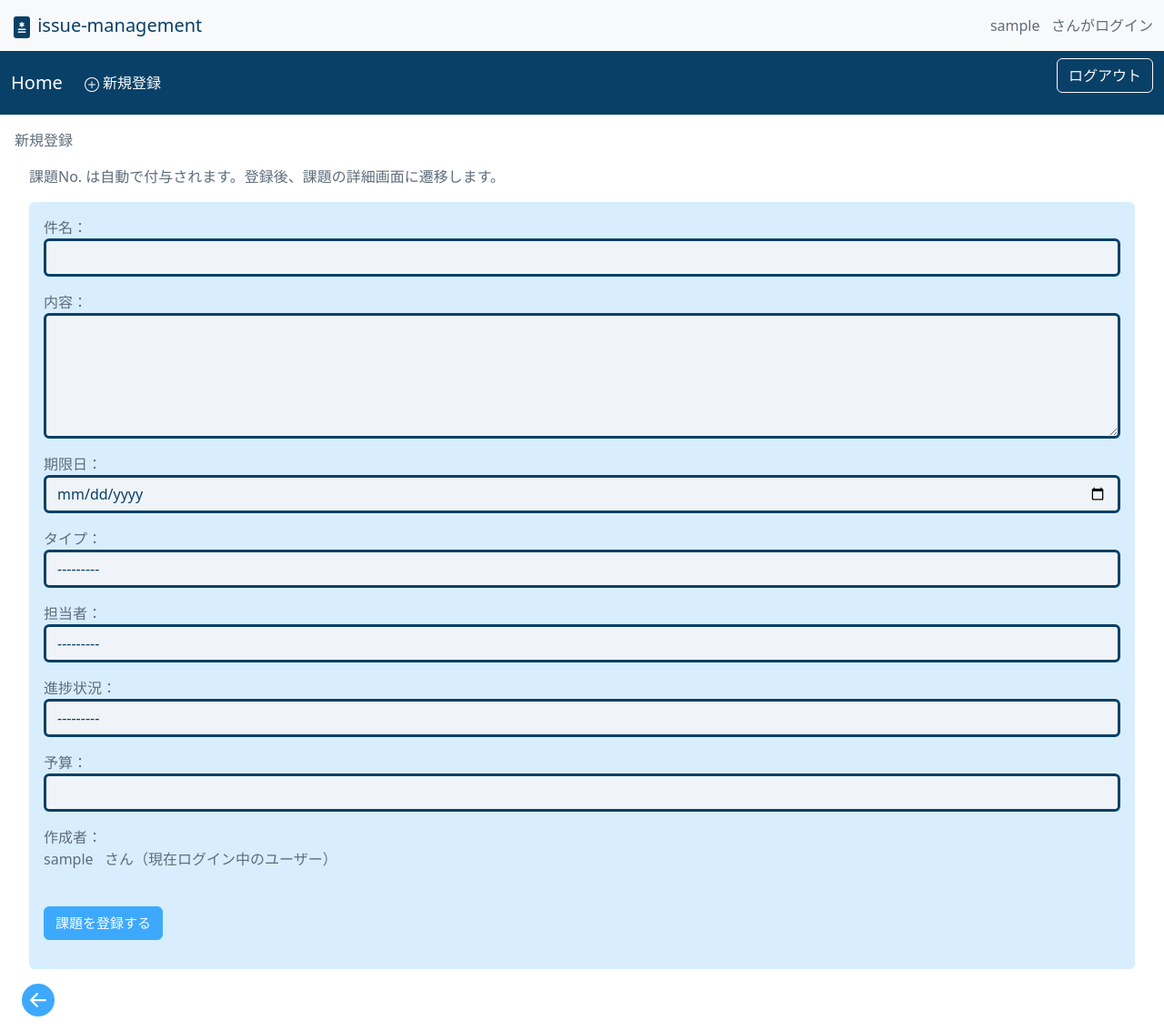
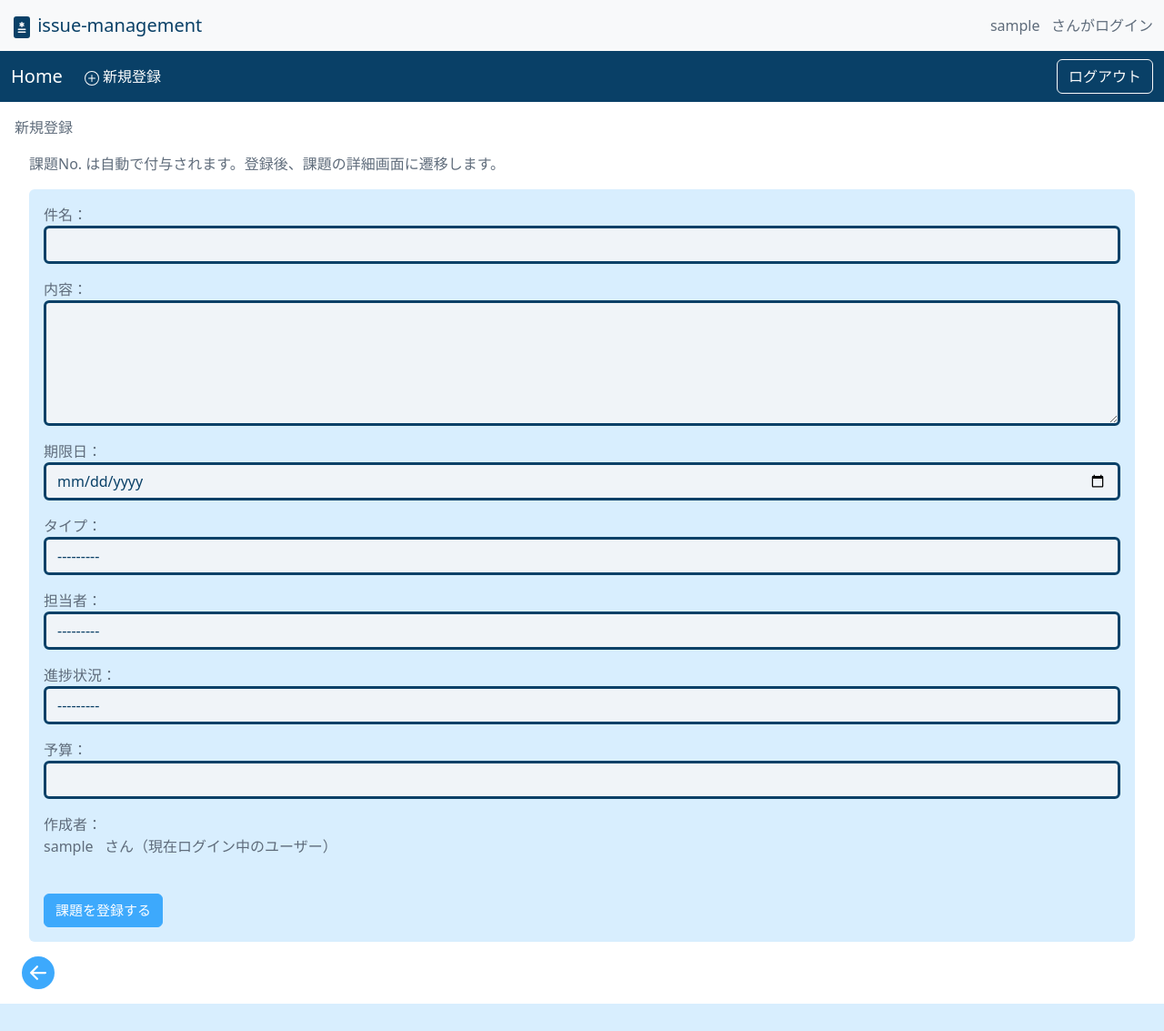
Before and after one commit to hiiragi0o/issue-management, a Django app: page /create/ in a window 1280 px wide. Shown: the whole page at 91% size. After the commit the page ends 1103 px from the top, so only its background shows below. Run offline with Django 4.2, Linux system fonts and the light colour scheme; the visitor is signed in with stand-in values (Sample User, id 1); data comes from the database, SQL or seed files in the repository.

Commit message:
不要なコードを削除

```diff
--- a/issue/templates/base.html
+++ b/issue/templates/base.html
@@ -1,6 +1,4 @@
 {% load static %}
-<link rel="stylesheet" href="{% static 'css/style.css' %}">
-
 <!DOCTYPE html>
 <html lang="ja">
 
@@ -11,7 +9,15 @@
     <meta http-equiv="X-UA-Compatible" content="IE=edge" />
     <meta name="viewport" content="width=device-width, initial-scale=1" />
     <title>{% block title %}{% endblock title %}</title>
-    <!-- ロゴ画像とテキスト -->
+    <!-- BootstrapのCSS -->
+    <link href="https://cdn.jsdelivr.net/npm/bootstrap@5.3.0/dist/css/bootstrap.min.css" rel="stylesheet" integrity="sha384-9ndCyUaIbzAi2FUVXJi0CjmCapSmO7SnpJef0486qhLnuZ2cdeRhO02iuK6FUUVM" crossorigin="anonymous" />
+    <!-- カスタムCSS -->
+    <link rel="stylesheet" href="{% static 'css/style.css' %}">
+  </head>
+
+  <body>
+    <header>
+      <!-- タイトルやユーザー情報 -->
       <div class="navbar bg-body-tertiary">
         <div class="container-fluid">
           <a class="navbar-brand" style="color: #094067">
@@ -21,22 +27,12 @@
             </svg>
             issue-management
           </a>
-        <form class="my-1" role="search">
+          <!-- ログインユーザー名表示 -->
           {% if user.is_authenticated %}
             <p class="nav justify-content-end">{{ user.get_username }} &nbsp; さんがログイン</p>
           {% endif %}
-        </form>
         </div>
       </div>
-    <!-- BootstrapのCSS -->
-    <link href="https://cdn.jsdelivr.net/npm/bootstrap@5.3.0/dist/css/bootstrap.min.css" rel="stylesheet" integrity="sha384-9ndCyUaIbzAi2FUVXJi0CjmCapSmO7SnpJef0486qhLnuZ2cdeRhO02iuK6FUUVM" crossorigin="anonymous" />
-    <!-- カスタムCSS -->
-    <link rel="stylesheet" href="{% static 'css/style.css' %}">
-
-  </head>
-
-  <body>
-    <header>
       <!-- Navbar content -->
       <nav class="navbar navbar-expand-lg" data-bs-theme="dark" style="background-color: #094067">
         <div class="container-fluid">
@@ -58,10 +54,10 @@
             </ul>
             <form class="d-flex" role="search">
               {% if user.is_authenticated %}
-              <a class="btn btn-outline-light btn-custom justify-content-end" href="{% url 'logout' %}">ログアウト</a>
+              <a class="btn btn-outline-light justify-content-end" href="{% url 'logout' %}">ログアウト</a>
               {% else %}
-              <a class="btn btn-outline-light btn-custom justify-content-end" href="{% url 'login' %}">ログイン</a>&nbsp;
-              <a class="btn btn-outline-light btn-custom justify-content-end" href="{% url 'signup' %}">サインアップ</a>
+              <a class="btn btn-outline-light justify-content-end" href="{% url 'login' %}">ログイン</a>&nbsp;
+              <a class="btn btn-outline-light justify-content-end" href="{% url 'signup' %}">サインアップ</a>
               {% endif %}
             </form>
           </div>
@@ -74,7 +70,6 @@
       {% block content %}
         <h1 class="h4">{% block h1 %}{% endblock h1 %}</h1>
       {% endblock %}
-
       {% block footer %}
         <footer>
           {% load issue %}
@@ -87,7 +82,6 @@
         </footer>
       {% endblock %}
     </div>
-
     <!-- BootstrapのJS -->
     <script src="https://cdn.jsdelivr.net/npm/bootstrap@5.3.0/dist/js/bootstrap.bundle.min.js" integrity="sha384-geWF76RCwLtnZ8qwWowPQNguL3RmwHVBC9FhGdlKrxdiJJigb/j/68SIy3Te4Bkz" crossorigin="anonymous"></script>
     {% block script %}{% endblock %}
--- a/issue/templates/create.html
+++ b/issue/templates/create.html
@@ -17,19 +17,18 @@
                 <!-- 入力値があれば残す設定：value -->
                 <input id="title" type="text" class="form-control mb-3" name="title" value="{{ form.title.value|default_if_none:"" }}">
                 <!-- 空白の場合エラーを表示 -->
-                <b><font color="red">{{ form.title.errors }}</font></b>
-
+                <b><span class="text-danger">{{ form.title.errors }}</span></b>
                 <label for="contents">
                     内容：
                 </label>
                 <textarea id="contents" class="form-control mb-3" name="contents" rows="5">{{ form.contents.value|default_if_none:"" }}</textarea>
-                <b><font color="red">{{ form.contents.errors }}</font></b>
+                <b><span class="text-danger">{{ form.contents.errors }}</span></b>
 
                 <label for="deadline">
                     期限日：
                 </label>
                 <input required id="deadline" type="date" class="form-control mb-3" name="deadline" value="{{ form.deadline.value|default_if_none:"" }}">
-                <b><font color="red">{{ form.deadline.errors }}</font></b>
+                <b><span class="text-danger">{{ form.deadline.errors }}</span></b>
 
                 <label for="type">
                 タイプ：
@@ -39,7 +38,7 @@
                         <option value="{{ choice.0 }}" {% if choice.0 == form.type.value %}selected{% endif %}>{{ choice.1 }}</option>
                     {% endfor %}
                 </select>
-                <b><font color="red">{{ form.type.errors }}</font></b>
+                <b><span class="text-danger">{{ form.type.errors }}</span></b>
 
                 <label for="person">
                     担当者：
@@ -49,7 +48,7 @@
                         <option value="{{ choice.0 }}" {% if choice.0 == form.person.value %}selected{% endif %}>{{ choice.1 }}</option>
                     {% endfor %}
                 </select>
-                <b><font color="red">{{ form.person.errors }}</font></b>
+                <b><span class="text-danger">{{ form.person.errors }}</span></b>
 
                 <label for="progress">
                     進捗状況：
@@ -59,13 +58,13 @@
                         <option value="{{ choice.0 }}" {% if choice.0 == form.progress.value %}selected{% endif %}>{{ choice.1 }}</option>
                     {% endfor %}
                 </select>
-                <b><font color="red">{{ form.progress.errors }}</font></b>
+                <b><span class="text-danger">{{ form.progress.errors }}</span></b>
 
                 <label for="budget">
                     予算：
                 </label>
                 <input id="budget" type="number" class="form-control mb-3" name="budget" value="{{ form.budget.value|default_if_none:"" }}">
-                <b><font color="red">{{ form.budget.errors }}</font></b>
+                <b><span class="text-danger">{{ form.budget.errors }}</span></b>
 
                 <label for="user">
                     作成者：
--- a/issue/templates/upload.html
+++ b/issue/templates/upload.html
@@ -1,8 +1,5 @@
-<!--
 {% extends 'base.html' %}
-{% block title %}編集｜issue-management{% endblock title %}
- -->
-
+{% block title %}アップロード｜issue-management{% endblock title %}
 {% block content %}
 {% block h1 %}ファイルをアップロード{% endblock h1 %}
 
```
Also changed, not shown: issue/templates/delete.html (+5 -6 lines), issue/templates/detail.html (+10 -9 lines), issue/templates/list.html (+4 -3 lines), issue/templates/login.html (+2 -6 lines), issue/templates/signup.html (+5 -8 lines), issue/templates/update.html (+7 -8 lines). Lines whose indentation alone changed are shown as unchanged.
